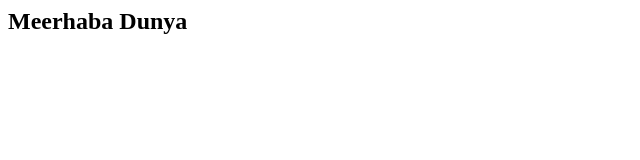
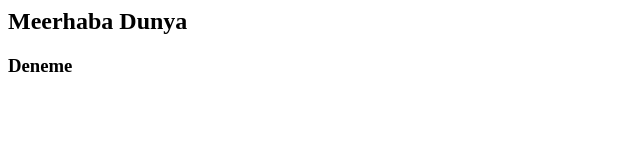
Before and after one commit to D1417MUSTAFA/vscode-example, a plain HTML site: page index.html in a window 1280 px wide. Shown: the full height of the page, 0-640 px from the left. Drawn offline with Linux system fonts and the light colour scheme.

Commit message:
Deneme added

```diff
--- a/index.html
+++ b/index.html
@@ -1 +1,2 @@
 <h2>Meerhaba Dunya</h2>
+<h3>Deneme</h3>
```
